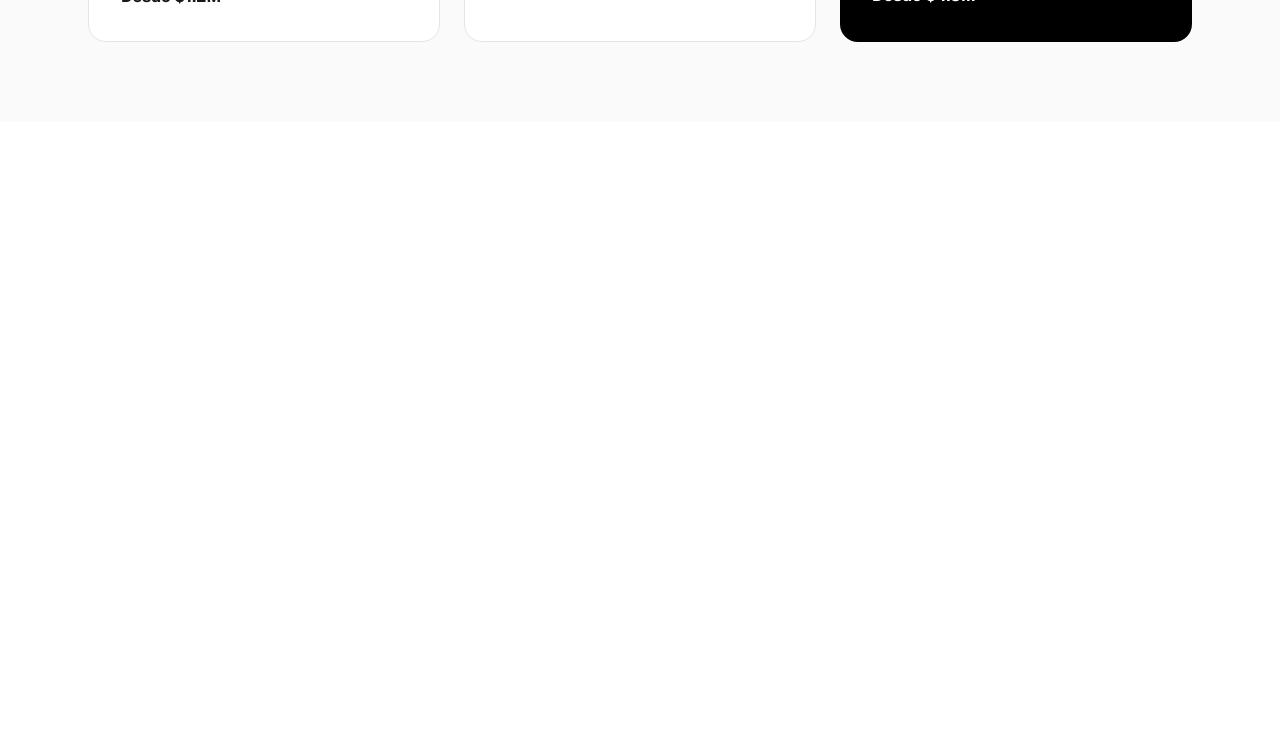
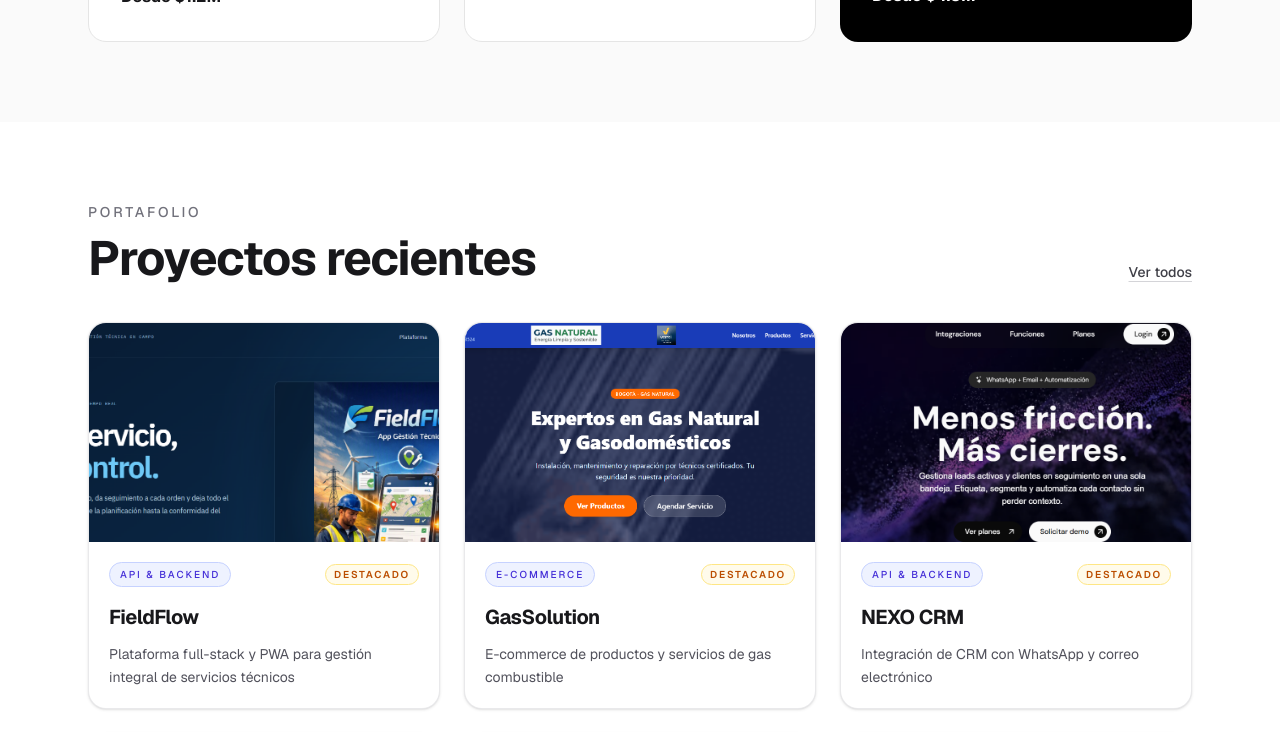
Before and after one commit to Ed-Pino/softcloudstudio, a Next.js app: page / in a window 1280 px wide. Shown: the part 820-1552 px from the top of the page. Before the commit the page ends 942 px from the top, so only its background shows below. Built offline with nearby package versions, Linux system fonts and the light colour scheme.

Commit message:
Añadir una sección de 6 proyectos destacados en la landing e incluir el enlace correcto al portafolio

```diff
--- a/app/page.tsx
+++ b/app/page.tsx
@@ -1,5 +1,8 @@
+import Image from "next/image"
+import Link from "next/link"
 import { buttonVariants } from "@/components/ui/button"
-import Link from "next/link"
+import { casos } from "@/lib/casos"
+import { getImagen } from "@/lib/imagenes"
 
 const WHATSAPP_URL = "https://wa.me/573142533524"
 const WHATSAPP_QUOTE_URL = `${WHATSAPP_URL}?text=${encodeURIComponent(
@@ -7,6 +10,8 @@ const WHATSAPP_QUOTE_URL = `${WHATSAPP_URL}?text=${encodeURIComponent(
 )}`
 
 export default function Home() {
+  const proyectosDestacados = casos.slice(0, 6)
+
   return (
     <main className="min-h-screen bg-white text-zinc-900">
       {/* NAV */}
@@ -37,7 +42,7 @@ export default function Home() {
         </p>
         <div className="mt-8 flex gap-4 justify-center">
           <Link
-            href="#servicios"
+            href="/trabajo"
             className={buttonVariants({
               size: "lg",
               className: "rounded-full px-8",
@@ -80,6 +85,77 @@ export default function Home() {
           </div>
         </div>
       </section>
+
+      {/* PORTAFOLIO DESTACADO */}
+      <section className="mx-auto max-w-6xl px-6 py-20">
+        <div className="flex items-end justify-between gap-4 flex-wrap">
+          <div>
+            <p className="text-sm font-medium uppercase tracking-[0.2em] text-zinc-500">
+              Portafolio
+            </p>
+            <h2 className="mt-3 text-3xl md:text-5xl font-bold tracking-tight">
+              Proyectos recientes
+            </h2>
+          </div>
+
+          <Link
+            href="/trabajo"
+            className="text-sm font-medium text-zinc-700 underline decoration-zinc-300 underline-offset-4 hover:text-indigo-600 hover:decoration-indigo-400"
+          >
+            Ver todos
+          </Link>
+        </div>
+
+        <div className="mt-10 grid gap-6 md:grid-cols-2 xl:grid-cols-3">
+          {proyectosDestacados.map((caso) => {
+            const imageSrc = getImagen(caso.slug)
+
+            return (
+              <Link
+                key={caso.slug}
+                href={`/trabajo/${caso.slug}`}
+                className="group overflow-hidden rounded-2xl border border-zinc-200/80 bg-white shadow-sm transition-all duration-300 hover:-translate-y-1 hover:border-indigo-200 hover:shadow-xl"
+              >
+                <div className="relative aspect-[16/10] overflow-hidden bg-zinc-100">
+                  {imageSrc ? (
+                    <Image
+                      src={imageSrc}
+                      alt={`Proyecto ${caso.titulo}`}
+                      fill
+                      sizes="(min-width: 1280px) 33vw, (min-width: 768px) 50vw, 100vw"
+                      className="object-cover object-top transition-transform duration-500 group-hover:scale-[1.03]"
+                    />
+                  ) : (
+                    <div className="flex h-full w-full items-center justify-center bg-gradient-to-br from-indigo-50 via-white to-zinc-100 text-xs uppercase tracking-[0.25em] text-zinc-500">
+                      {caso.categoria}
+                    </div>
+                  )}
+                </div>
+
+                <div className="p-5">
+                  <div className="flex items-center justify-between gap-3">
+                    <span className="rounded-full border border-indigo-200 bg-indigo-50 px-2.5 py-1 text-[10px] font-medium uppercase tracking-[0.2em] text-indigo-700">
+                      {caso.categoria}
+                    </span>
+                    {caso.destacado ? (
+                      <span className="rounded-full border border-amber-200 bg-amber-50 px-2 py-0.5 text-[10px] font-semibold uppercase tracking-[0.18em] text-amber-700">
+                        Destacado
+                      </span>
+                    ) : null}
+                  </div>
+
+                  <h3 className="mt-4 text-xl font-bold tracking-tight text-zinc-900 group-hover:text-indigo-600">
+                    {caso.titulo}
+                  </h3>
+                  <p className="mt-3 text-sm leading-relaxed text-zinc-600">
+                    {caso.resumen}
+                  </p>
+                </div>
+              </Link>
+            )
+          })}
+        </div>
+      </section>
     </main>
   )
 }
```
